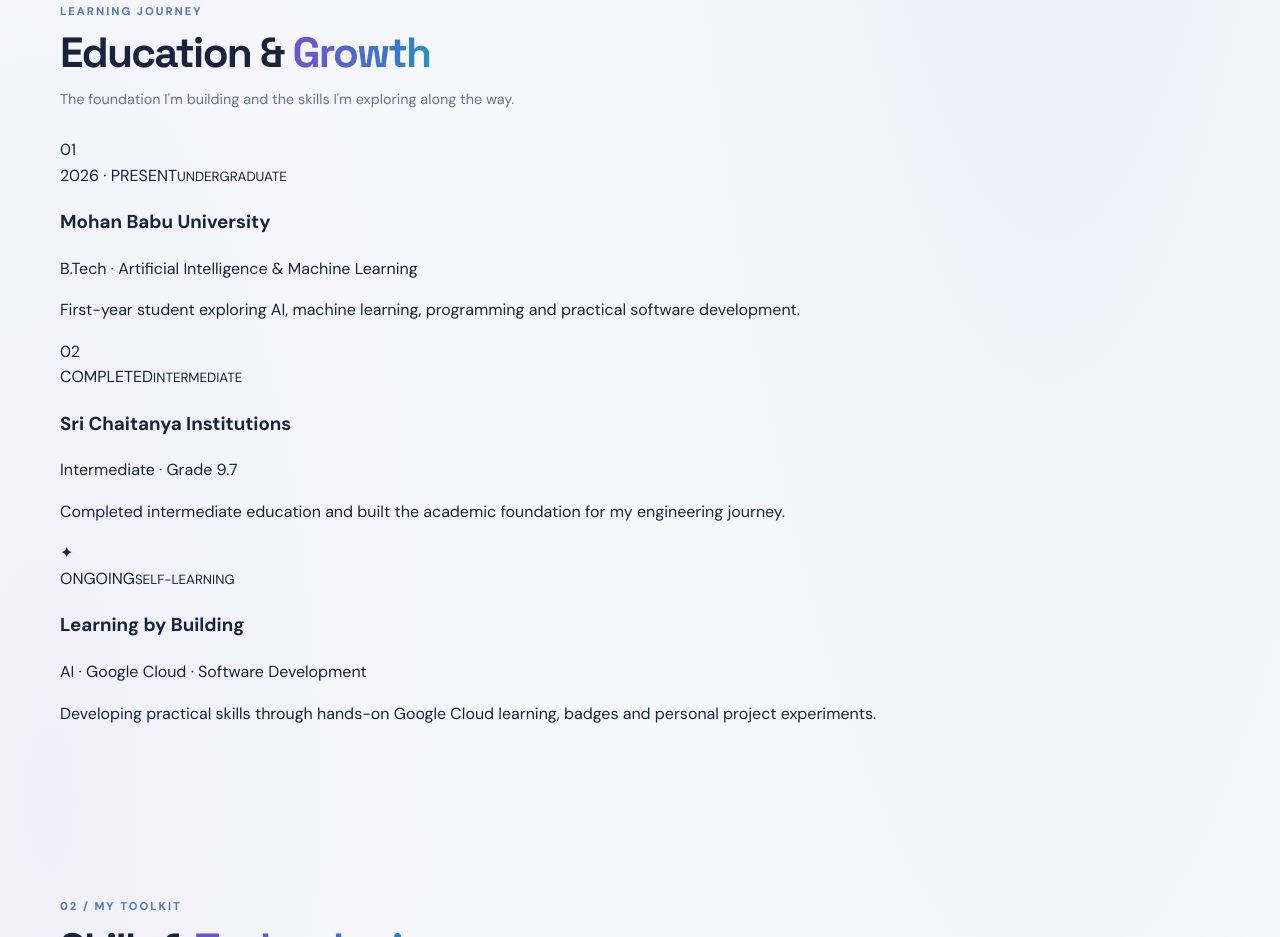
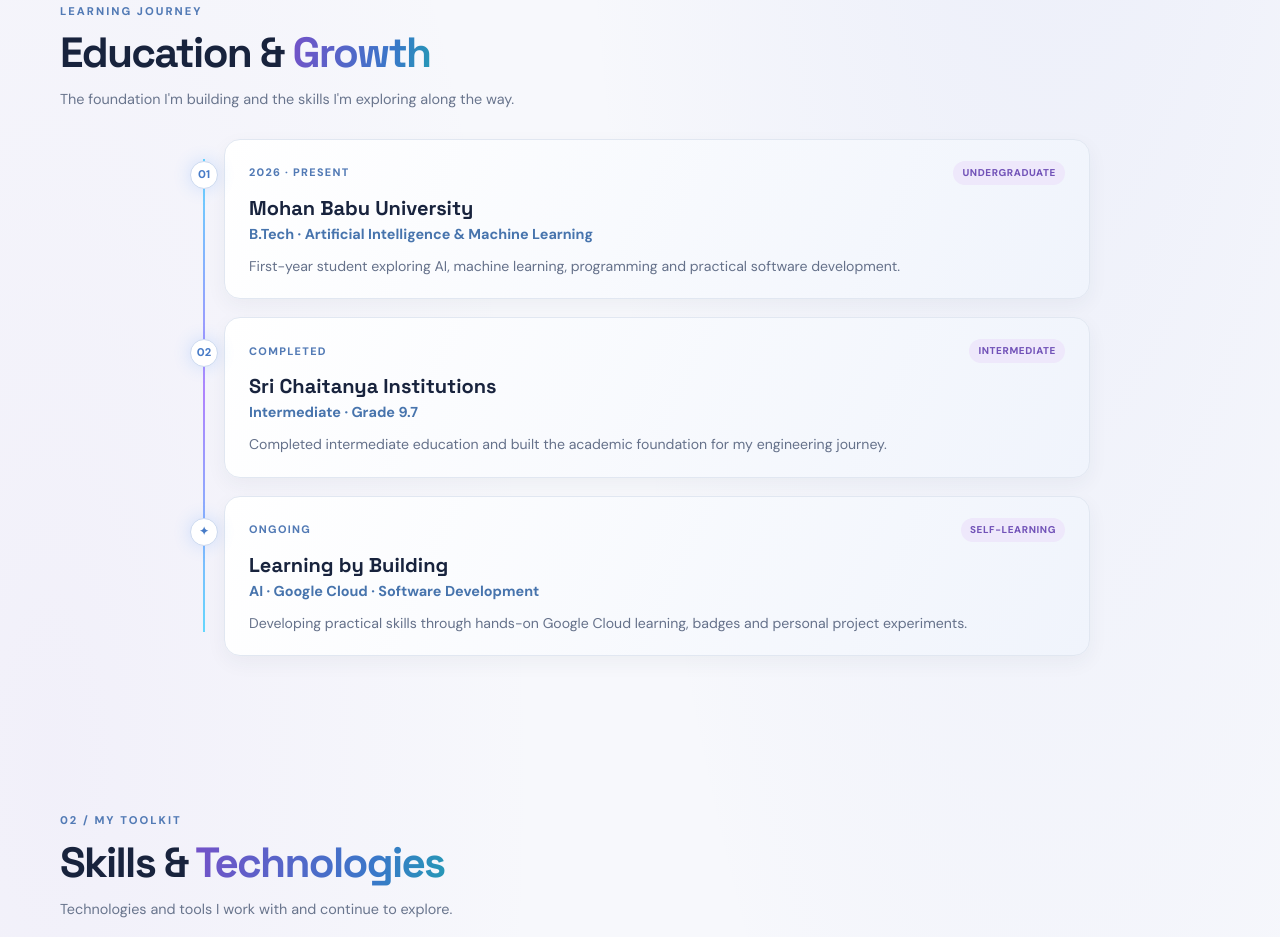
Before and after one commit to sreecharanpujari/MyPortfolio, a plain HTML site: page index.html in a window 1280 px wide. Shown: the part 970-1907 px from the top of the page. Drawn offline with Linux system fonts and the light colour scheme; no server answers.

Commit message:
Style education timeline for dark and light themes

```diff
--- a/style.css
+++ b/style.css
@@ -217,3 +217,25 @@ body.light-mode .project-details strong{color:#253653}
 .site-toast.visible{opacity:1;transform:translate(-50%,0)}
 body.light-mode .site-toast{background:#253653;border-color:#536b9b;color:#fff}
 @media(max-width:600px){.contact-actions{align-items:stretch}.contact-actions .button{justify-content:center}}
+
+
+/* Education and learning journey timeline. */
+.education-timeline{position:relative;display:grid;gap:18px;max-width:900px;margin:28px auto 0;padding-left:34px}
+.education-timeline::before{content:"";position:absolute;left:13px;top:20px;bottom:24px;width:2px;background:linear-gradient(180deg,#18c8ff,#8b48ff,#18c8ff);opacity:.65}
+.education-item{position:relative}
+.education-dot{position:absolute;left:-34px;top:22px;width:28px;height:28px;display:grid;place-items:center;border:1px solid #6b78d5;border-radius:50%;background:#111a35;color:#8fdfff;font-size:.7rem;font-weight:800;box-shadow:0 0 18px #398bff33}
+.education-content{padding:21px 24px;border:1px solid var(--line);border-radius:16px;background:linear-gradient(115deg,var(--panel),var(--panel2));box-shadow:0 10px 26px #00000012;transition:transform .22s,border-color .22s}
+.education-content:hover{transform:translateX(4px);border-color:#8170c9}
+.education-topline{display:flex;justify-content:space-between;gap:12px;align-items:center;color:#6fcfff;font-size:.68rem;font-weight:800;letter-spacing:.12em}
+.education-topline small{padding:4px 9px;border-radius:20px;background:#7860bd20;color:#bd9cff;font-size:.62rem;letter-spacing:.06em}
+.education-content h3{margin:10px 0 2px;font:700 1.25rem "Space Grotesk",sans-serif}
+.education-degree{margin:0!important;color:#9fc9ff!important;font-weight:700;font-size:.9rem}
+.education-content>p:last-child{margin:9px 0 0;color:var(--muted);font-size:.88rem}
+body.light-mode .education-content{background:linear-gradient(115deg,#fff,#f0f4fc);border-color:#e1e7f1;box-shadow:0 7px 20px rgba(35,51,83,.05)}
+body.light-mode .education-dot{background:#fff;color:#477bc7;border-color:#cbd8ee}
+body.light-mode .education-topline{color:#527ab5}
+body.light-mode .education-topline small{background:#eee8fb;color:#7253b8}
+body.light-mode .education-degree{color:#4774ad!important}
+body.light-mode .education-content>p:last-child{color:#65718a}
+@media(max-width:650px){.education-timeline{padding-left:28px}.education-timeline::before{left:11px}.education-dot{left:-28px;width:24px;height:24px}.education-content{padding:17px}.education-content h3{font-size:1.1rem}.education-topline{font-size:.61rem}}
+@media(prefers-reduced-motion:reduce){.education-content{transition:none}}
```
